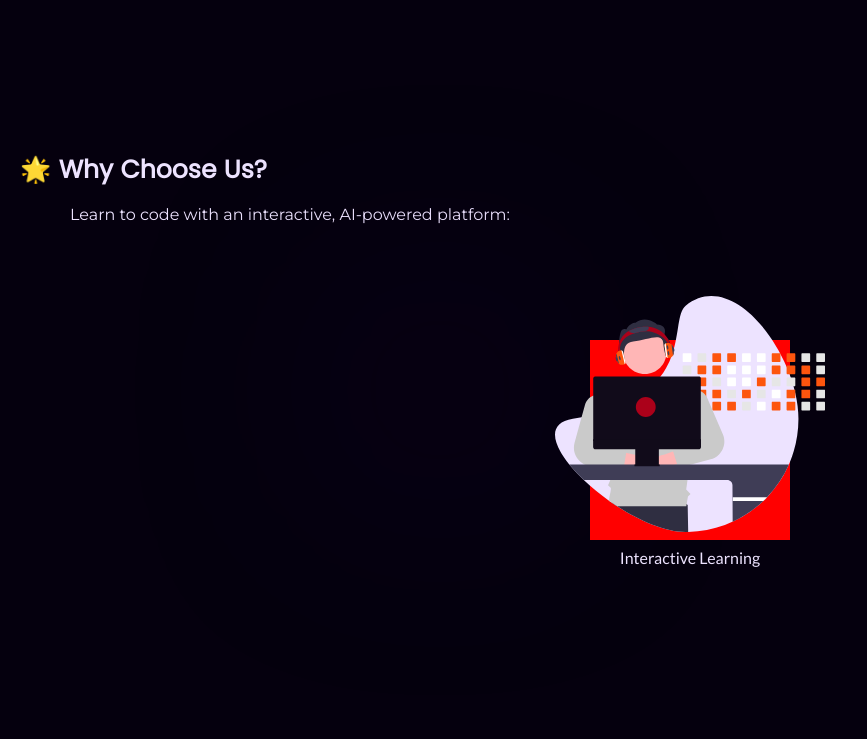
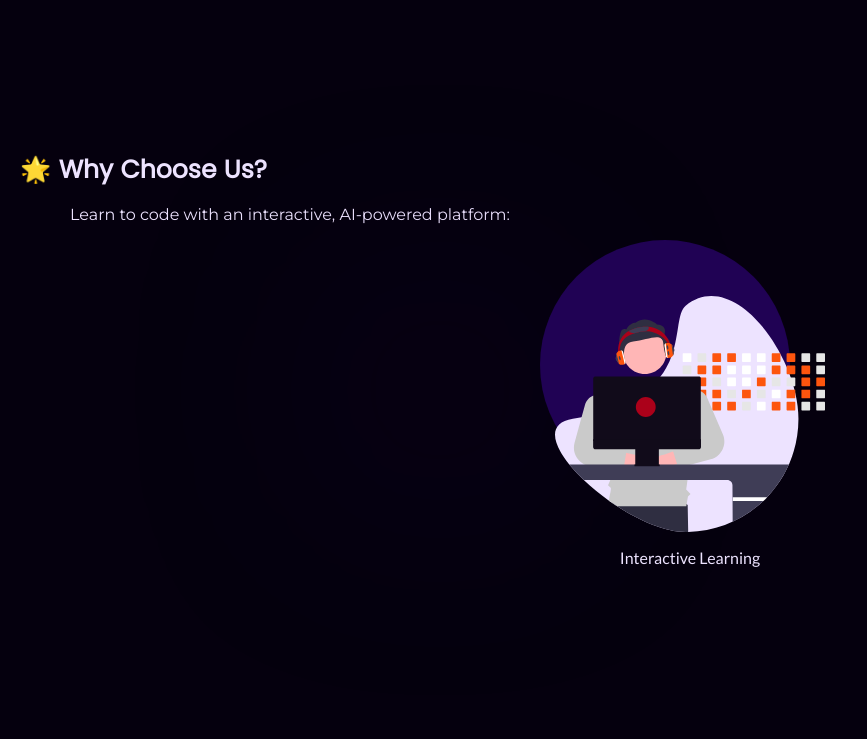
Before and after one commit to AlgorithmicPV/Ada-Learning-Platform, a Flask app: page / in a window 1280 px wide. Shown: the part 820-1559 px from the top of the page, without its empty margins (0-867 px from the left). Run offline with Flask 3, Linux system fonts and the light colour scheme; some web fonts are replaced.

Commit message:
Add a gradient circle to a card in to landing page

```diff
--- a/static/css/landing_page.css
+++ b/static/css/landing_page.css
@@ -78,9 +78,8 @@ body {
   color: #ede3ff79; /*Set a transparent background colour for texts */
   display: flex;
   flex-direction: row;
-  width: calc(
-    100% - 120px
-  ); /* Remove 120px from the width to avoid the callapse with the window frame */
+  /* Remove 120px from the width to avoid the callapse with the window frame */
+  width: calc(100% - 120px);
   justify-content: space-between; /* keep the same space */
   margin: 50px;
   padding: 10px;
@@ -275,6 +274,21 @@ body {
 }
 
 .card-1 {
+  height: min-content;
+  width: min-content;
+}
+
+/* Styling the Gradient circle */
+.card-1 .circle {
+  background-color: #200254;
+  height: 250px;
+  width: 250px;
+  position: absolute;
+  z-index: 0; /* Place the element behind the texts and images */
+  border-radius: 50%; /* Make it a circle */
+}
+
+.card-1 .card-cont {
   width: 300px;
   height: 400px;
   display: flex;
@@ -283,22 +297,13 @@ body {
   align-items: center;
 }
 
-/* Styling the Gradient circle */
-.card-1 .circle {
-  background-color: red;
-  height: 200px;
-  width: 200px;
-  position: absolute;
-  z-index: 0; /* Place the element behind the texts and images */
-}
-
-.card-1 p {
+.card-1 .card-cont p {
   font-family: "Lato";
   color: #ede3ff;
   z-index: 1;
 }
 
-.card-1 img {
+.card-1 .card-cont img {
   width: 90%;
   height: auto;
   z-index: 1;
--- a/templates/landing_page.html
+++ b/templates/landing_page.html
@@ -395,11 +395,14 @@
               <div class="circle-3"></div>
               <div class="card-1">
                 <div class="circle"></div>
-                <img
-                  src="{{ url_for('static', filename='images/assets/card_one_dark_img.svg') }}"
-                  alt="Interactive Learning"
-                />
-                <p>Interactive Learning</p>
+                <!-- Seperate the card-1 div in two parts because it is difficult to handle circle div and other contents of the card as the circle div is to add a gradient for the card-->
+                <div class="card-cont">
+                  <img
+                    src="{{ url_for('static', filename='images/assets/card_one_dark_img.svg') }}"
+                    alt="Interactive Learning"
+                  />
+                  <p>Interactive Learning</p>
+                </div>
               </div>
               <div class="card-2"></div>
               <div class="card-3"></div>
```
